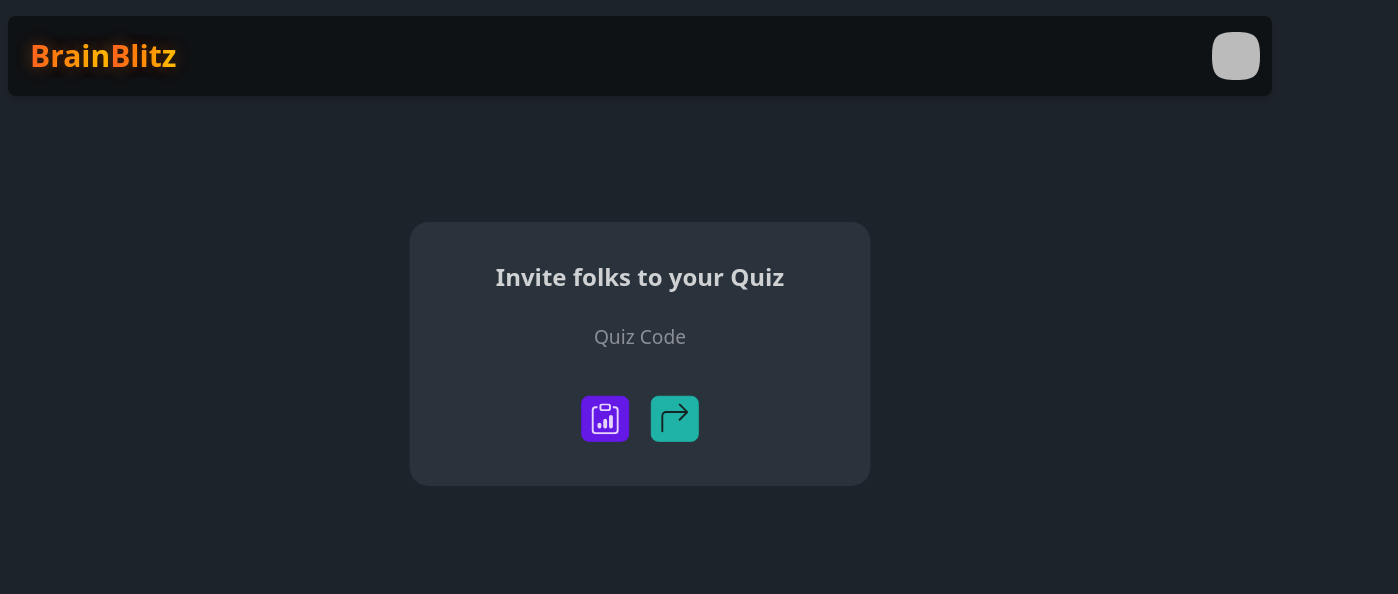
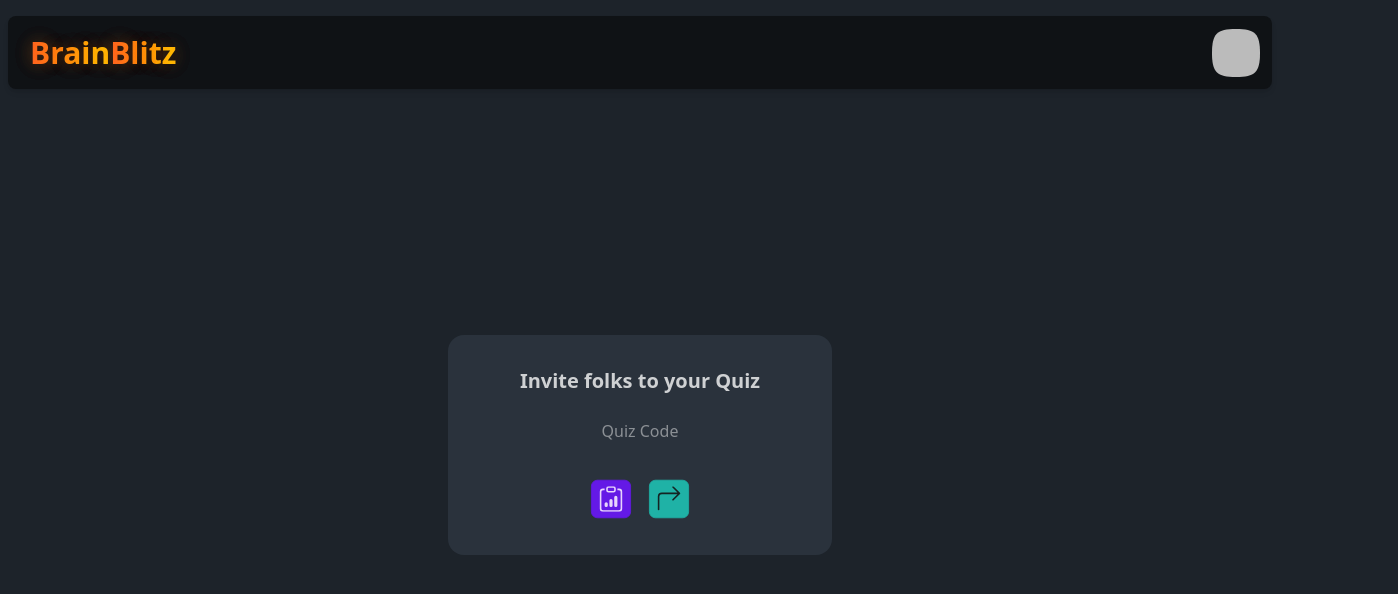
Before and after one commit to JeelRajodiya/brain-blitz, a Next.js app: page /NewQuiz/QuizCode in a window 1280 px wide. Shown: the top 594 px of the page, 1398 px wide, since content can reach past the window. Built offline with nearby package versions, Linux system fonts and the light colour scheme; no server answers; sample sign-in values are in the browser's storage.

Commit message:
alignment fix

```diff
--- a/pages/NewQuiz/QuizCode.tsx
+++ b/pages/NewQuiz/QuizCode.tsx
@@ -46,10 +46,7 @@ export default function QuizCode() {
   return (
     // @ts-ignore
     <Layout>
-      <div
-        className="flex justify-center items-center transform translate-y-1/2"
-        style={{ scale: "1.2" }}
-      >
+      <div className="flex justify-center items-center h-full  ">
         <div className="card w-96 bg-neutral text-neutral-content">
           <div className="card-body items-center text-center">
             <h1 className="card-title text-xl">Invite folks to your Quiz</h1>
```
